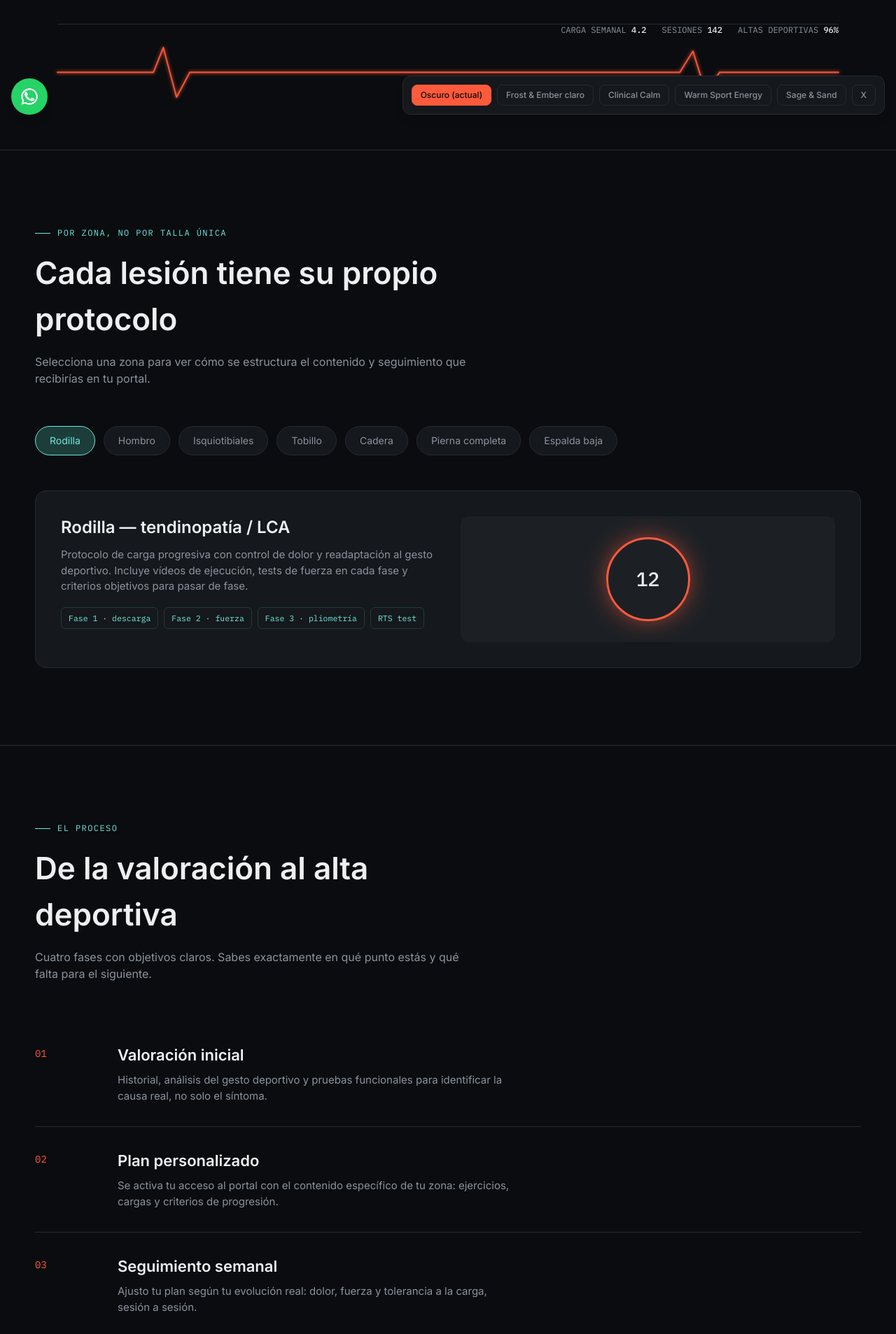
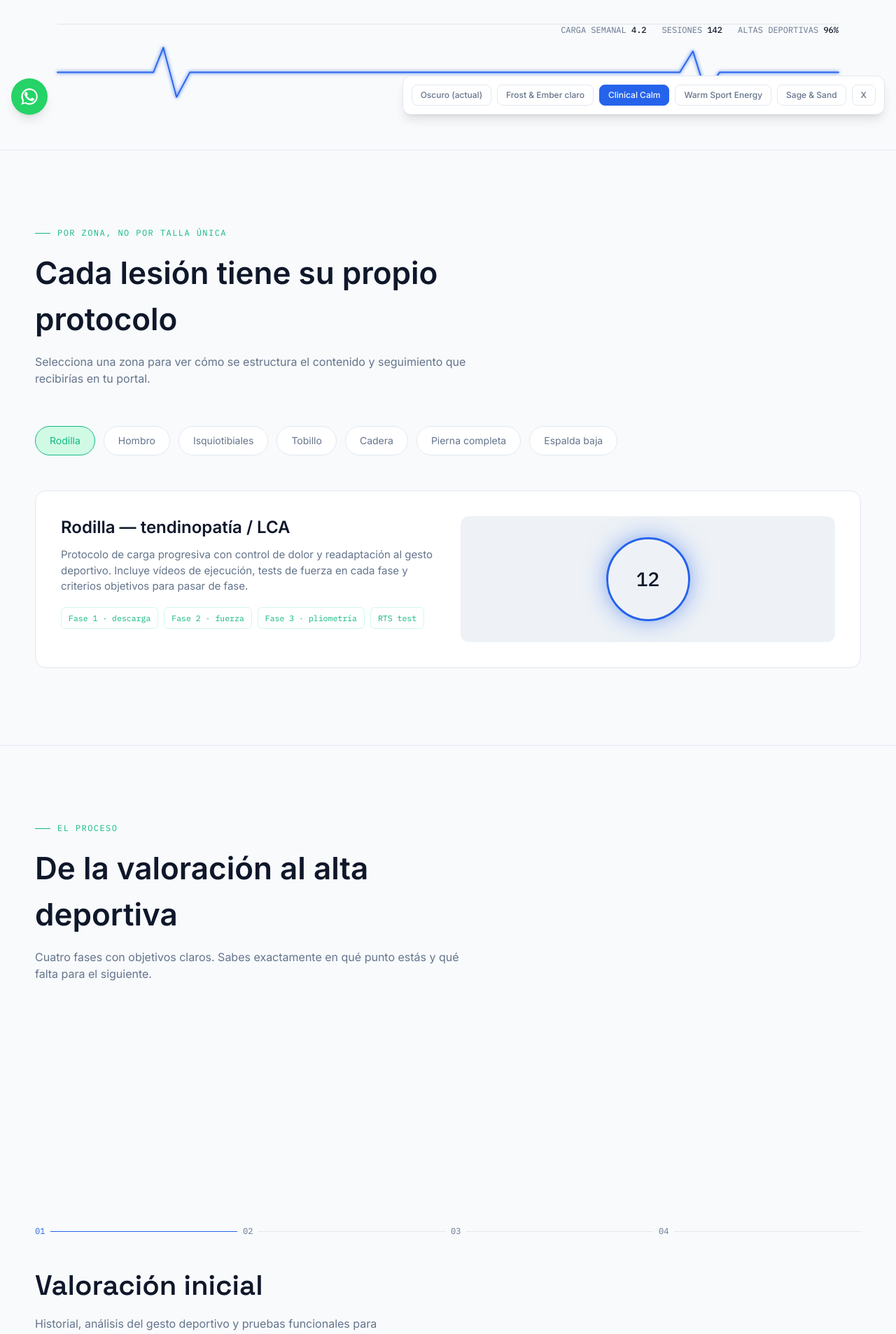
Before and after one commit to Carlosmasso/fisio-picazo, a Next.js app: page / in a window 1280 px wide. Shown: the part 620-2527 px from the top of the page at 70% size. Built offline with nearby package versions, Linux system fonts and the light colour scheme; no server answers.

Commit message:
more effects and improves

```diff
--- /dev/null
+++ b/app/components/CountUp.js
@@ -0,0 +1,57 @@
+"use client";
+
+import { useEffect, useRef, useState } from "react";
+
+function parseValue(raw) {
+  const match = raw.match(/^([\d.,]+)(.*)$/);
+  if (!match) return { number: 0, decimals: 0, suffix: raw };
+  const numStr = match[1].replace(",", ".");
+  const decimals = numStr.includes(".") ? numStr.split(".")[1].length : 0;
+  return { number: parseFloat(numStr), decimals, suffix: match[2] };
+}
+
+export default function CountUp({ value, duration = 1200 }) {
+  const { number, decimals, suffix } = parseValue(value);
+  const [display, setDisplay] = useState(`0${suffix}`);
+  const ref = useRef(null);
+  const started = useRef(false);
+
+  useEffect(() => {
+    const el = ref.current;
+    if (!el) return;
+
+    const prefersReducedMotion = window.matchMedia("(prefers-reduced-motion: reduce)").matches;
+
+    const observer = new IntersectionObserver(
+      ([entry]) => {
+        if (!entry.isIntersecting || started.current) return;
+        started.current = true;
+
+        if (prefersReducedMotion) {
+          setDisplay(number.toFixed(decimals) + suffix);
+          observer.disconnect();
+          return;
+        }
+
+        const start = performance.now();
+
+        function tick(now) {
+          const progress = Math.min(1, (now - start) / duration);
+          const eased = 1 - Math.pow(1 - progress, 3);
+          setDisplay((number * eased).toFixed(decimals) + suffix);
+          if (progress < 1) requestAnimationFrame(tick);
+        }
+
+        requestAnimationFrame(tick);
+        observer.disconnect();
+      },
+      { threshold: 0.5 }
+    );
+
+    observer.observe(el);
+    return () => observer.disconnect();
+    // eslint-disable-next-line react-hooks/exhaustive-deps
+  }, []);
+
+  return <span ref={ref}>{display}</span>;
+}
--- a/app/components/MethodSection.js
+++ b/app/components/MethodSection.js
@@ -1,20 +1,74 @@
+"use client";
+
+import { useEffect, useRef, useState } from "react";
 import { methodSteps } from "../lib/site-content";
 
 export default function MethodSection() {
+  const containerRef = useRef(null);
+  const [activeIndex, setActiveIndex] = useState(0);
+
+  useEffect(() => {
+    function onScroll() {
+      const el = containerRef.current;
+      if (!el) return;
+      const rect = el.getBoundingClientRect();
+      const scrollableHeight = rect.height - window.innerHeight;
+      if (scrollableHeight <= 0) return;
+      const progress = Math.min(1, Math.max(0, -rect.top / scrollableHeight));
+      const index = Math.min(methodSteps.length - 1, Math.floor(progress * methodSteps.length));
+      setActiveIndex(index);
+    }
+    onScroll();
+    window.addEventListener("scroll", onScroll, { passive: true });
+    window.addEventListener("resize", onScroll);
+    return () => {
+      window.removeEventListener("scroll", onScroll);
+      window.removeEventListener("resize", onScroll);
+    };
+  }, []);
+
   return (
-    <div className="flex flex-col">
-      {methodSteps.map((step, i) => (
-        <div
-          key={step.num}
-          className={`grid grid-cols-[90px_1fr] gap-7 py-8 ${i === 0 ? "" : "border-t border-line"}`}
-        >
-          <div className="pt-1 font-mono text-sm text-ember">{step.num}</div>
-          <div>
-            <h3 className="mb-2 text-[22px] font-semibold">{step.title}</h3>
-            <p className="max-w-[560px] text-[15px] text-muted">{step.description}</p>
-          </div>
+    <div ref={containerRef} style={{ height: `${methodSteps.length * 70}vh` }} className="relative">
+      <div className="sticky top-0 flex h-screen flex-col justify-center gap-10">
+        <div className="flex items-center gap-2">
+          {methodSteps.map((step, i) => (
+            <div key={step.num} className="flex flex-1 items-center gap-2">
+              <span
+                className={`shrink-0 font-mono text-xs transition-colors duration-500 ${
+                  i === activeIndex ? "text-ember" : "text-muted"
+                }`}
+              >
+                {step.num}
+              </span>
+              <span
+                className={`h-px flex-1 transition-colors duration-500 ${
+                  i <= activeIndex ? "bg-ember" : "bg-line"
+                }`}
+              />
+            </div>
+          ))}
         </div>
-      ))}
+
+        <div className="relative min-h-[220px] sm:min-h-[160px]">
+          {methodSteps.map((step, i) => (
+            <div
+              key={step.num}
+              className={`absolute inset-0 transition-all duration-500 ${
+                i === activeIndex
+                  ? "translate-y-0 opacity-100"
+                  : i < activeIndex
+                    ? "-translate-y-6 opacity-0 pointer-events-none"
+                    : "translate-y-6 opacity-0 pointer-events-none"
+              }`}
+            >
+              <h3 className="mb-3 font-display text-[clamp(26px,4vw,40px)] font-semibold">
+                {step.title}
+              </h3>
+              <p className="max-w-[560px] text-base text-muted">{step.description}</p>
+            </div>
+          ))}
+        </div>
+      </div>
     </div>
   );
 }
--- a/app/components/PulseWaveform.js
+++ b/app/components/PulseWaveform.js
@@ -1,4 +1,5 @@
 import { heroStats } from "../lib/site-content";
+import CountUp from "./CountUp";
 
 export default function PulseWaveform() {
   return (
@@ -12,7 +13,10 @@ export default function PulseWaveform() {
       <div className="absolute top-[0px] right-0 flex gap-[22px] font-mono text-xs text-muted">
         {heroStats.map((stat) => (
           <span key={stat.label}>
-            {stat.label} <b className="font-medium text-foreground">{stat.value}</b>
+            {stat.label}{" "}
+            <b className="font-medium text-foreground">
+              <CountUp value={stat.value} />
+            </b>
           </span>
         ))}
       </div>
--- /dev/null
+++ b/app/components/ScrollPulseProgress.js
@@ -0,0 +1,35 @@
+"use client";
+
+import { useEffect, useRef } from "react";
+
+export default function ScrollPulseProgress() {
+  const barRef = useRef(null);
+
+  useEffect(() => {
+    function onScroll() {
+      const docHeight = document.documentElement.scrollHeight - window.innerHeight;
+      const progress = docHeight > 0 ? Math.min(1, Math.max(0, window.scrollY / docHeight)) : 0;
+      if (barRef.current) {
+        barRef.current.style.transform = `scaleX(${progress})`;
+      }
+    }
+
+    onScroll();
+    window.addEventListener("scroll", onScroll, { passive: true });
+    window.addEventListener("resize", onScroll);
+    return () => {
+      window.removeEventListener("scroll", onScroll);
+      window.removeEventListener("resize", onScroll);
+    };
+  }, []);
+
+  return (
+    <div className="fixed inset-x-0 top-0 z-[110] h-[3px] bg-line/40">
+      <div
+        ref={barRef}
+        className="h-full w-full origin-left bg-ember"
+        style={{ transform: "scaleX(0)" }}
+      />
+    </div>
+  );
+}
--- a/app/components/ThemeLabSwitcher.js
+++ b/app/components/ThemeLabSwitcher.js
@@ -10,15 +10,16 @@ const themes = [
   { id: "sage-sand", label: "Sage & Sand" },
 ];
 
+const defaultTheme = "clinical-calm";
+
 export default function ThemeLabSwitcher() {
   const [active, setActive] = useState("");
   const [mounted, setMounted] = useState(false);
   const [show, setShow] = useState(true);
 
   useEffect(() => {
-    const stored = window.localStorage.getItem("theme-preview") || "";
-    document.documentElement.setAttribute("data-theme-preview", stored);
-    setActive(stored);
+    document.documentElement.setAttribute("data-theme-preview", defaultTheme);
+    setActive(defaultTheme);
     setMounted(true);
   }, []);
 
--- a/app/globals.css
+++ b/app/globals.css
@@ -117,6 +117,19 @@ html {
   html {
     scroll-behavior: auto;
   }
+
+  /* Sitewide: collapses every CSS transition/animation (reveal fades, the
+     Método scrollytelling cross-fade, hover transitions, etc.) to
+     effectively instant, instead of patching each component individually.
+     JS-driven animation (e.g. CountUp's requestAnimationFrame loop) isn't
+     touched by this and is handled in its own component. */
+  *,
+  *::before,
+  *::after {
+    animation-duration: 0.01ms !important;
+    animation-iteration-count: 1 !important;
+    transition-duration: 0.01ms !important;
+  }
 }
 
 @keyframes draw-pulse {
--- a/app/layout.js
+++ b/app/layout.js
@@ -3,9 +3,16 @@ import { Toaster } from "sonner";
 import "./globals.css";
 import ModalProvider from "./components/ModalProvider";
 import Nav from "./components/Nav";
+import ScrollPulseProgress from "./components/ScrollPulseProgress";
 import ThemeLabSwitcher from "./components/ThemeLabSwitcher";
 import FloatingWhatsApp from "./components/FloatingWhatsApp";
 import { getProfile } from "./lib/dal";
+import { brand } from "./lib/site-content";
+
+const siteUrl = process.env.NEXT_PUBLIC_SITE_URL || "http://localhost:3000";
+const title = "Álvaro Picazo · Fisioterapia Deportiva";
+const description =
+  "Recuperación, prevención y rendimiento con seguimiento real: cada plan se ajusta a tu lesión, tu deporte y tu evolución semana a semana.";
 
 const spaceGrotesk = Space_Grotesk({
   variable: "--font-space-grotesk",
@@ -26,9 +33,22 @@ const plexMono = IBM_Plex_Mono({
 });
 
 export const metadata = {
-  title: "Álvaro Picazo · Fisioterapia Deportiva",
-  description:
-    "Recuperación, prevención y rendimiento con seguimiento real: cada plan se ajusta a tu lesión, tu deporte y tu evolución semana a semana.",
+  metadataBase: new URL(siteUrl),
+  title,
+  description,
+  openGraph: {
+    title,
+    description,
+    url: siteUrl,
+    siteName: brand.name,
+    locale: "es_ES",
+    type: "website",
+  },
+  twitter: {
+    card: "summary_large_image",
+    title,
+    description,
+  },
 };
 
 export default async function RootLayout({ children }) {
@@ -40,6 +60,7 @@ export default async function RootLayout({ children }) {
       className={`${spaceGrotesk.variable} ${inter.variable} ${plexMono.variable}`}
     >
       <body className="bg-bg font-sans text-foreground antialiased">
+        <ScrollPulseProgress />
         <ModalProvider>
           <Nav profile={profile} />
           {children}
--- a/app/page.js
+++ b/app/page.js
@@ -8,10 +8,32 @@ import PricingSection from "./components/PricingSection";
 import TestimonialsSection from "./components/TestimonialsSection";
 import LocationSection from "./components/LocationSection";
 import Footer from "./components/Footer";
+import { location } from "./lib/site-content";
+
+const jsonLd = {
+  "@context": "https://schema.org",
+  "@type": "MedicalBusiness",
+  name: location.name,
+  medicalSpecialty: "Physiotherapy",
+  description:
+    "Recuperación, prevención y rendimiento con seguimiento real: cada plan se ajusta a tu lesión, tu deporte y tu evolución semana a semana.",
+  telephone: `+${location.whatsapp}`,
+  address: {
+    "@type": "PostalAddress",
+    streetAddress: location.streetAddress,
+    postalCode: location.postalCode,
+    addressLocality: location.addressLocality,
+    addressCountry: location.addressCountry,
+  },
+};
 
 export default function Home() {
   return (
     <>
+      <script
+        type="application/ld+json"
+        dangerouslySetInnerHTML={{ __html: JSON.stringify(jsonLd).replace(/</g, "\\u003c") }}
+      />
       <Hero />
 
       <section id="zonas" className="border-t border-line px-8 py-27.5">
@@ -38,9 +60,7 @@ export default function Home() {
               description="Cuatro fases con objetivos claros. Sabes exactamente en qué punto estás y qué falta para el siguiente."
             />
           </Reveal>
-          <Reveal>
-            <MethodSection />
-          </Reveal>
+          <MethodSection />
         </div>
       </section>
 
```
Also changed, not shown: app/opengraph-image.js (added, +35 -0 lines), app/lib/site-content.js.
